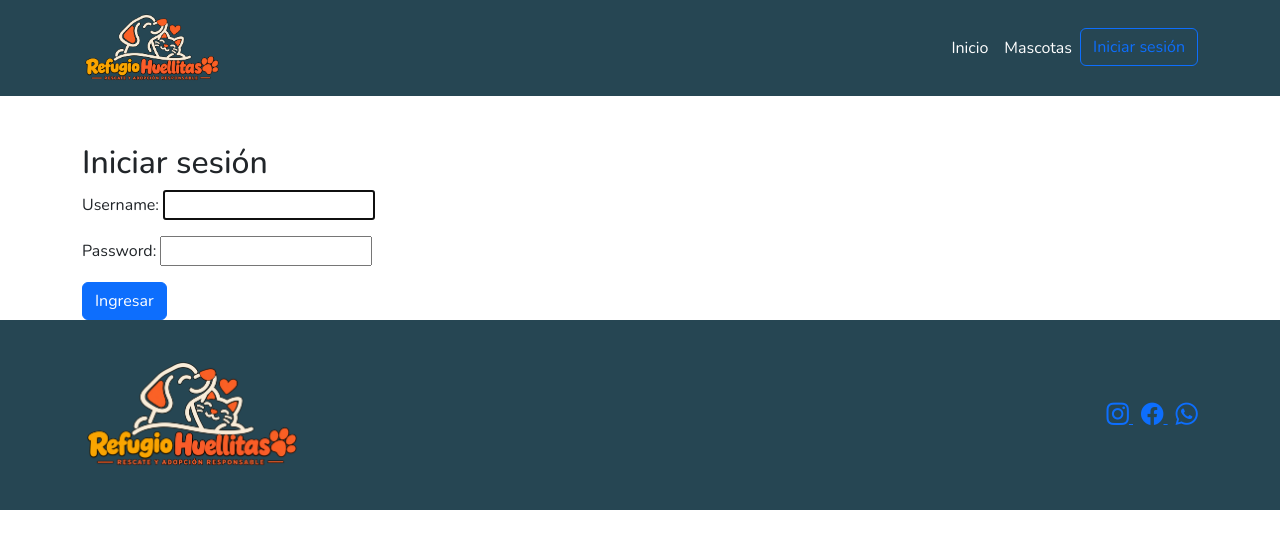
After one commit to cvillalobosUSM/CER2-VILLALOBOSCRISTIAN, a Django app: page /accounts/login/ in a window 1280 px wide. The commit adds this page. Shown: the top 549 px of the page. Run offline with Django 5.2, Linux system fonts and the light colour scheme.

Commit message:
Se implementa login y logout de manera sencilla y se verifica que funciona

```diff
--- a/config/settings.py
+++ b/config/settings.py
@@ -126,3 +126,7 @@ MAILERS = {
         'BACKEND': 'django.core.mail.backends.console.EmailBackend',
     },
 }
+
+LOGIN_REDIRECT_URL = '/'
+LOGOUT_REDIRECT_URL = '/'
+LOGIN_URL = '/accounts/login/'
--- a/config/urls.py
+++ b/config/urls.py
@@ -1,5 +1,5 @@
 from django.contrib import admin
-from django.urls import path
+from django.urls import path, include
 from core import views
 
 urlpatterns = [
@@ -7,4 +7,5 @@ urlpatterns = [
     path('', views.home, name='home'),
     path('mascotas/', views.listaMascota, name="listaMascota"),
     path('mascotas/detalle/<int:id>/', views.detalleMascota, name="detalleMascota"),
+    path('accounts/', include('django.contrib.auth.urls')),
 ]
--- a/core/templates/core/base.html
+++ b/core/templates/core/base.html
@@ -41,6 +41,9 @@
                             class="logo-header"
                         />
                     </a>
+                    {% if user.is_authenticated %}
+                    <h3 style="color:white"> ¡Hola, {{user.username}}! </h3>
+                    {% endif %}
 
                     <button
                         class="navbar-toggler"
@@ -61,6 +64,17 @@
                             </li>
                             <li class="nav-item">
                                 <a class="nav-link" href="/mascotas/">Mascotas</a>
+                            </li>
+                            <li class="nav-item">
+                                {% if user.is_authenticated %}
+
+                                    <form method="POST" action="{% url 'logout' %}">
+                                        {% csrf_token %}
+                                        <button type="submit" class="btn btn-outline-danger">Cerrar sesión</button>
+                                    </form>
+                                {% else %}
+                                    <a href="{% url 'login' %}" class="btn btn-outline-primary">Iniciar sesión</a>
+                                {% endif %}
                             </li>
                         </ul>
                     </div>
--- /dev/null
+++ b/core/templates/registration/login.html
@@ -0,0 +1,27 @@
+{% extends 'core/base.html' %}
+
+{% block titulo %}
+    Iniciar sesión
+{% endblock %}
+
+{% block contenido %}
+
+<div class="container mt-5">
+
+    <h2>Iniciar sesión</h2>
+
+    <form method="POST">
+
+        {% csrf_token %}
+
+        {{ form.as_p }}
+
+        <button type="submit" class="btn btn-primary">
+            Ingresar
+        </button>
+
+    </form>
+
+</div>
+
+{% endblock %}
```
Also changed, not shown: db.sqlite3.
